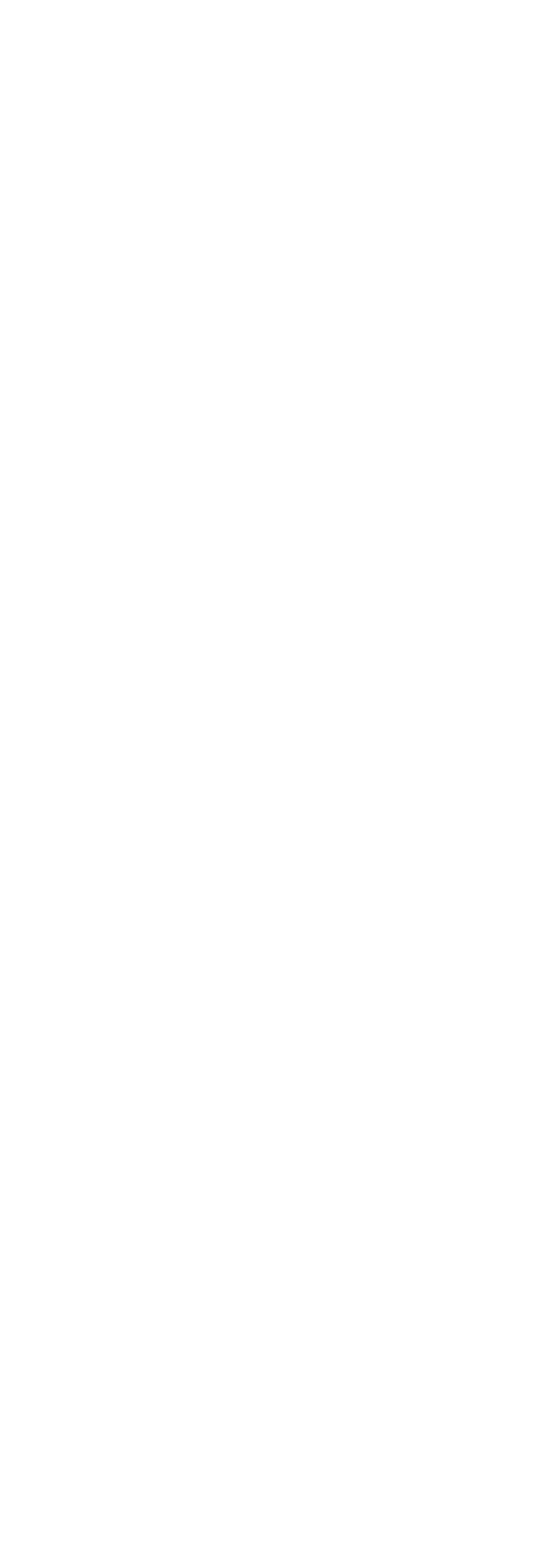
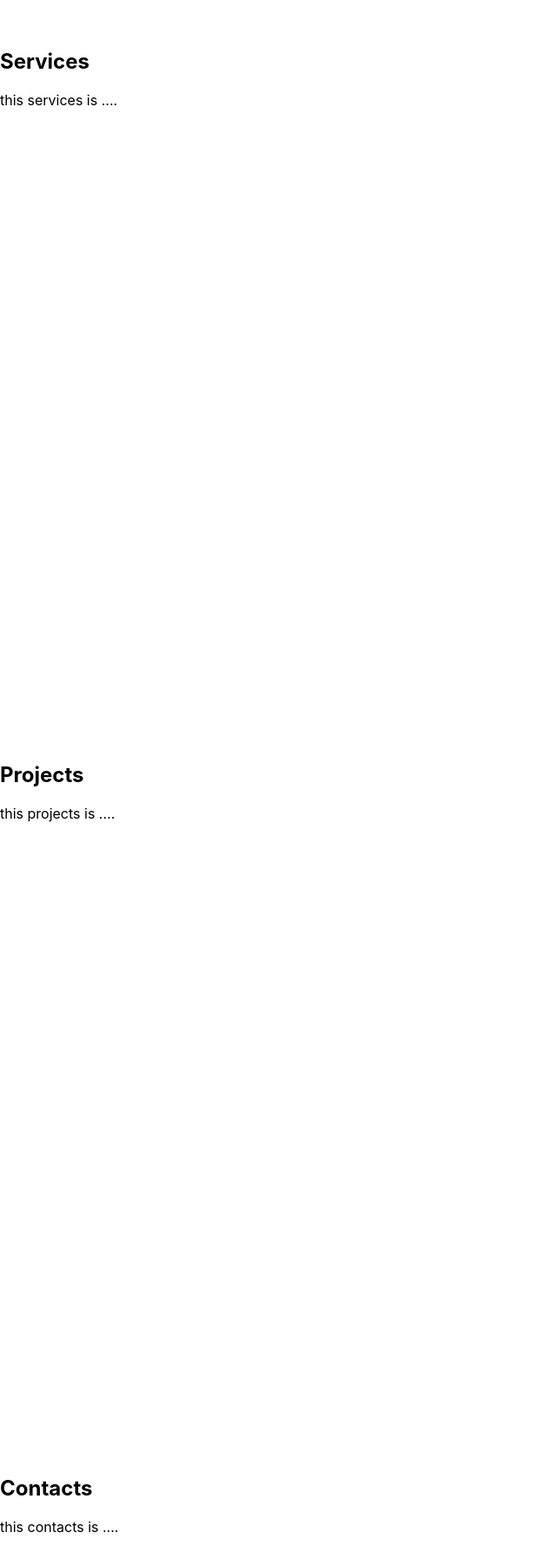
Before and after one commit to codingmemories/portfolio-website, a React (Create React App) app: page / in a window 1280 px wide. Shown: the part 764-2564 px from the top of the page at 87% size, without its empty margins (0-640 px from the left). Before the commit the page ends 800 px from the top, so only its background shows below. Built offline with nearby package versions, Linux system fonts and the light colour scheme.

Commit message:
add main content with sections

```diff
--- a/src/components/header/Header.jsx
+++ b/src/components/header/Header.jsx
@@ -10,19 +10,19 @@ export default function Header () {
             <div>
             <ul className='header-list'>
               <li className='header-list-item'>
-                <a href='#home' target='_blank'>Home</a>
+                <a href='#home'>Home</a>
               </li>
               <li className='header-list-item'>
-                <a href='#services' target='_blank'>Services</a>
+                <a href='#services'>Services</a>
               </li>
               <li className='header-list-item'>
-                <a href='#projects' target='_blank'>Projects</a>
+                <a href='#projects'>Projects</a>
               </li>
               <li className='header-list-item'>
-                <a href='#contacts' target='_blank'>Contacts</a>
+                <a href='#contacts'>Contacts</a>
               </li>
               <li className='header-list-item'>
-                <a href='#about' target='_blank'>About</a>
+                <a href='#about'>About</a>
               </li>
             </ul>
             </div>
--- a/src/components/header/Header.scss
+++ b/src/components/header/Header.scss
@@ -1,5 +1,6 @@
 .header {
     text-align: center;
+    height: 100vh;
   }
 
   .header-list {
--- a/src/components/main/Main.jsx
+++ b/src/components/main/Main.jsx
@@ -6,9 +6,31 @@ export default function Main () {
 
     return (
         <>
+            <div className='wrapper'>
             <main className="main">
-              main
+
+              <section id='services'>
+                <h2>Services</h2>
+                <p>this services is ....</p>
+              </section>
+
+              <section id='projects'>
+                <h2>Projects</h2>
+                <p>this projects is ....</p>
+              </section>
+
+              <section id='contacts'>
+                <h2>Contacts</h2>
+                <p>this contacts is ....</p>
+              </section>
+
+              <section id='about'>
+                <h2>About</h2>
+                <p>this about is ....</p>
+              </section>
+
             </main>
+            </div>
         </>
     );
 };
--- a/src/components/main/Main.scss
+++ b/src/components/main/Main.scss
@@ -1,4 +1,12 @@
+.wrapper {
+  margin: 0 auto;
+}
+
 .main {
     background: #fff;
     color: #000;
   }
+
+  #services, #projects, #contacts, #about {
+    height: 100vh;
+  }
```
